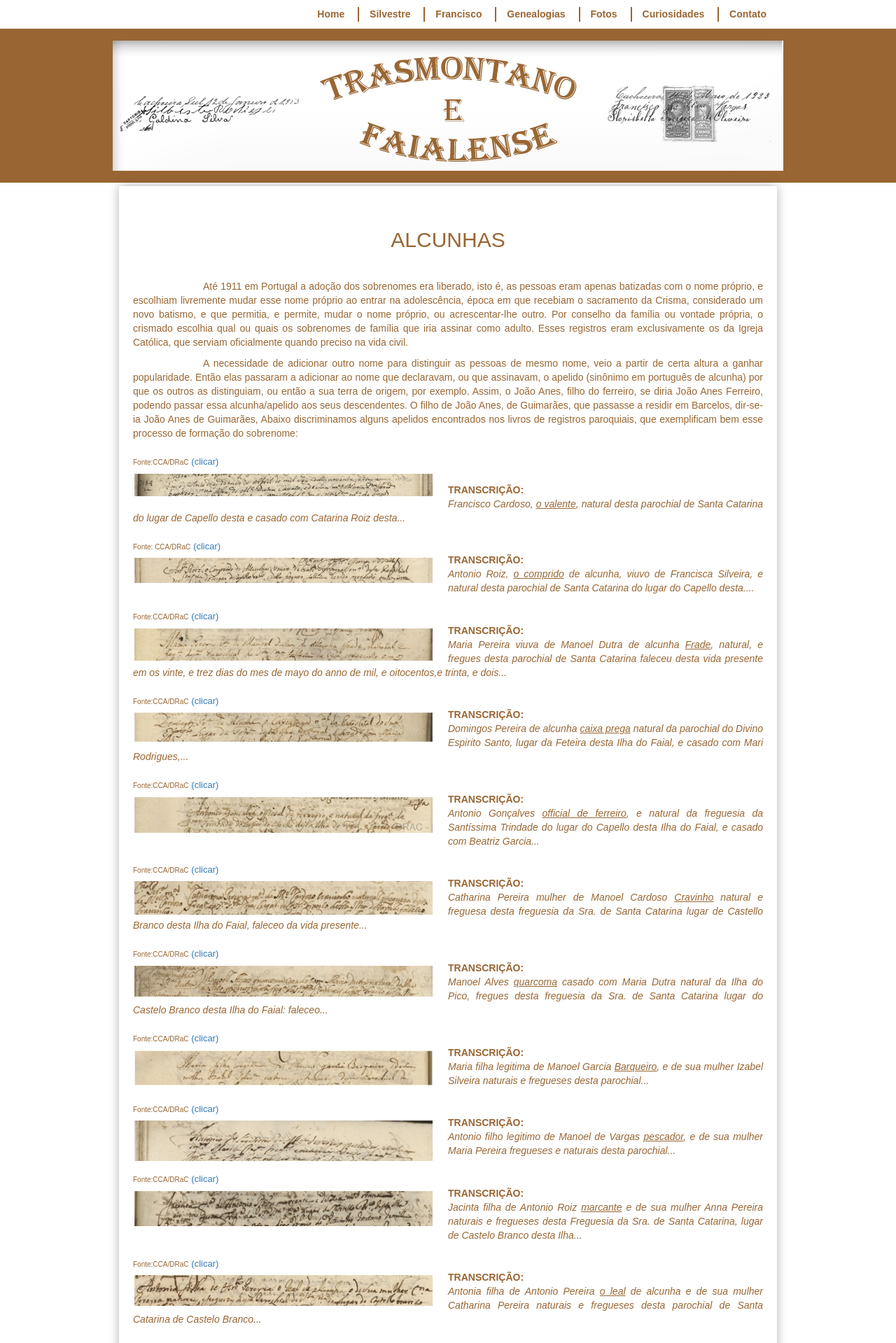
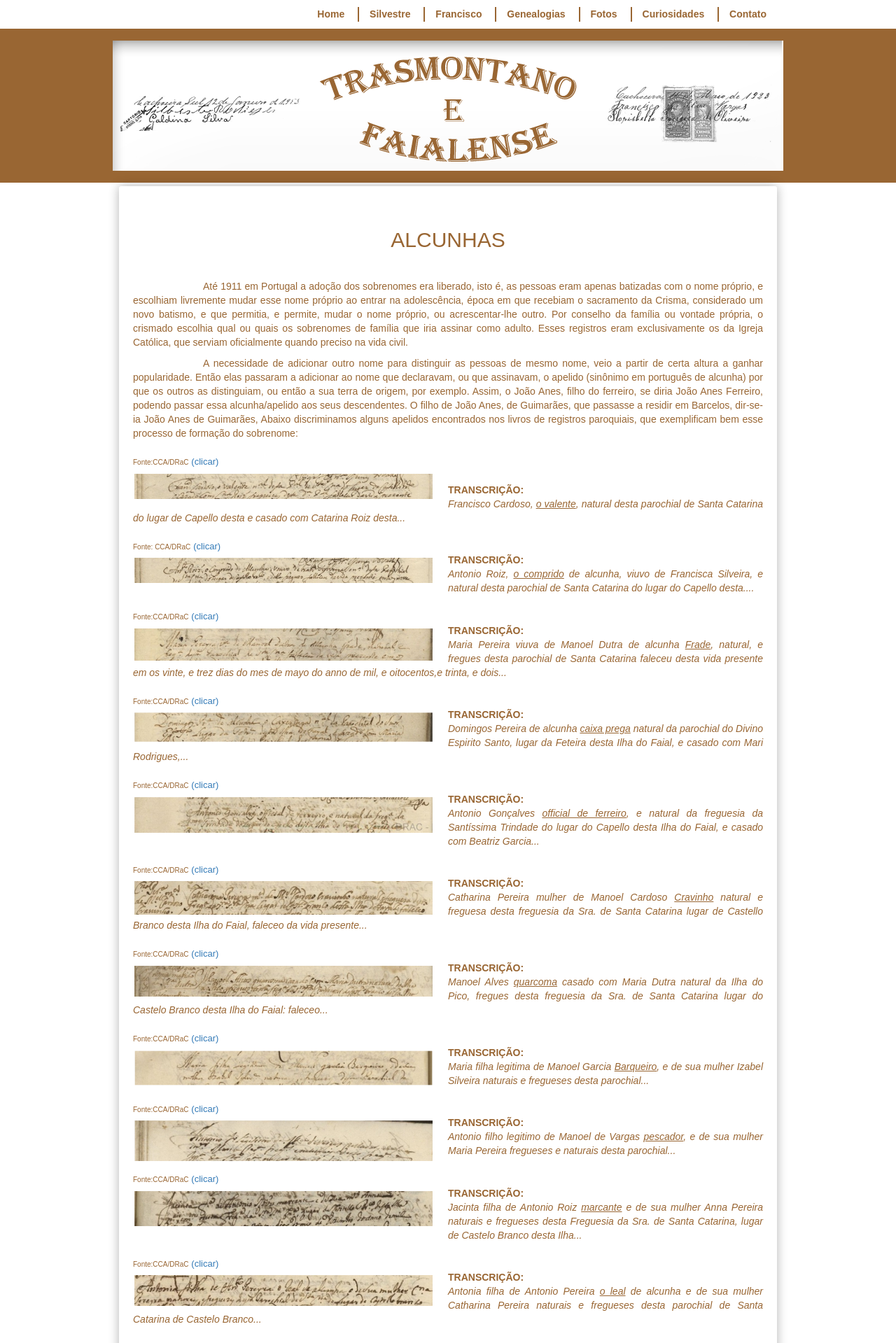
Before and after one commit to claudiovargas1955/claudiovargas1955.github.io, a Jekyll site: the page built from _pages/alcunhas.html, in a window 1280 px wide. Shown: the top 1919 px of the page at 70% size. Built offline with Jekyll 4.4.1, drawn with Linux system fonts in a browser that asks for light colours; some web fonts are replaced.

Commit message:
Update alcunhas.html

```diff
--- a/_pages/alcunhas.html
+++ b/_pages/alcunhas.html
@@ -20,7 +20,7 @@ registros paroquiais, que exemplificam bem esse processo de formação do sobren
 <font size="1px";/>Fonte:CCA/DRaC</font>
 <a href="http://culturacores.azores.gov.pt/biblioteca_digital/FAL-HT-CASTELOBRANCO-O-1727-1782/FAL-HT-CASTELOBRANCO-O-1727-1782_item1/P23.html"    target="_blank";><font size="2px";>(clicar)</a></font><br/>
 
-<img style="float:left; padding-bottom:1px; padding-right:20px; padding-top:5px"; src="/images/APELIDO18.png" width="450px";><br/>
+<img style="float:left; padding-bottom:1px; padding-right:20px; padding-top:5px"; src="/images/APELIDO1.png" width="450px";><br/>
 <b>TRANSCRIÇÃO:</b> <br/>
 <i>Francisco Cardoso, <u>o valente</u>, natural desta parochial de Santa Catarina do lugar de Capello desta e casado com Catarina
 Roiz desta...</i><br/><br/>
```
